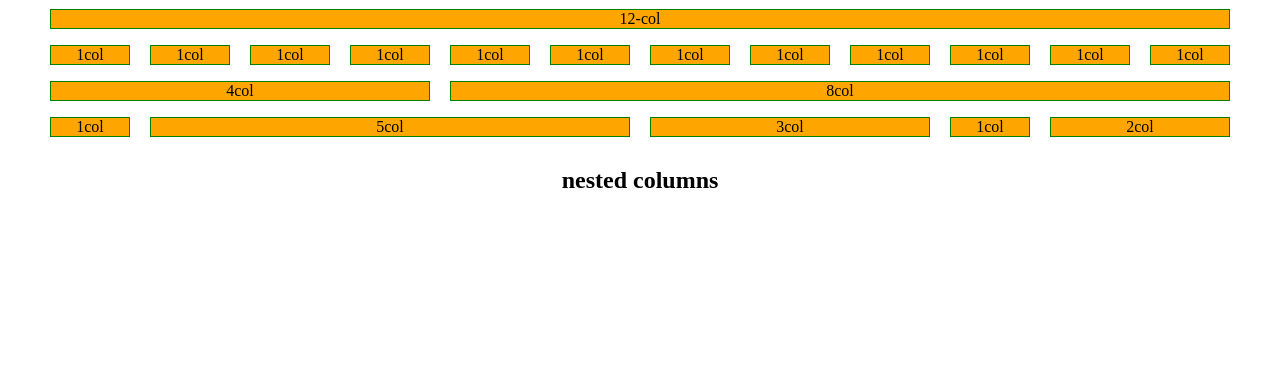
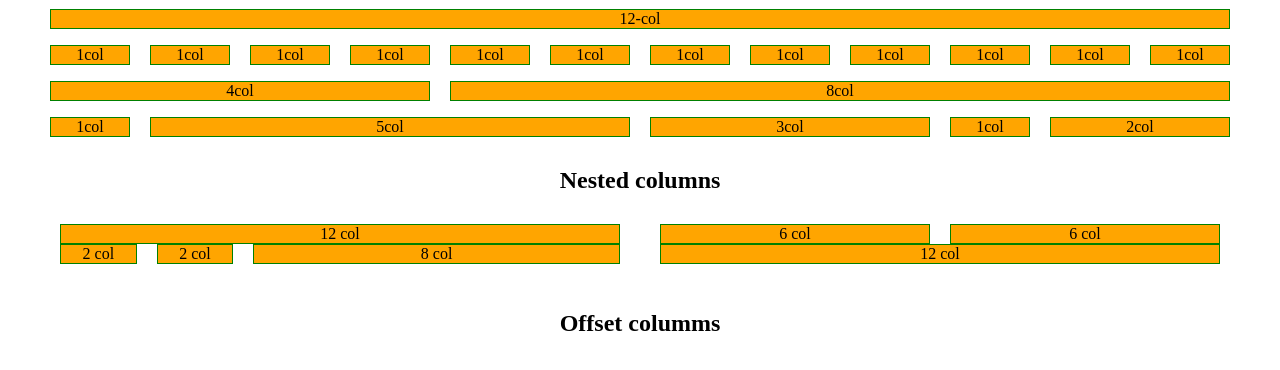
Before and after one commit to GiuseppeColucci/html-css-12bool, a plain HTML site: page index.html in a window 1280 px wide. Shown: the part 88-458 px from the top of the page. Drawn offline with Linux system fonts and the light colour scheme.

Commit message:
secondo box

```diff
--- a/css/framework-12bool.css
+++ b/css/framework-12bool.css
@@ -22,6 +22,10 @@ clear: both;
   float: left;
   padding-left: 10px;
   padding-right: 10px;
+}
+[class*='col-'].padding-0{
+  padding-left: 0;
+  padding-right: 0;
 }
 /* ----------------------------------------------------- */
 /* COLONNE!! */
--- a/index.html
+++ b/index.html
@@ -132,8 +132,42 @@
 
     </div>
     <section>
-      <h2>nested columns</h2>
+      <h2>Nested columns</h2>
     </section>
+    <div class="container">
+      <div class="col-6">
+      <div class="container">
+        <div class="col-12">
+          <div class="box">12 col</div>
+        </div>
+        <div class="col-2">
+          <div class="box">2 col</div>
+        </div>
+        <div class="col-2">
+          <div class="box">2 col</div>
+        </div>
+        <div class="col-8">
+            <div class="box">8 col</div>
+        </div>
+      </div>
+      </div>
+      <div class="col-6">
+        <div class="container">
+          <div class="col-6">
+            <div class="box">6 col</div>
+          </div>
+          <div class="col-6">
+            <div class="box">6 col</div>
+          </div>
+          <div class="col-12">
+            <div class="box">12 col</div>
+          </div>
+        </div>
+      </div>
+    </div>
+  <section>
+    <h2>Offset columms</h2>
+  </section>
 
 
 
```
